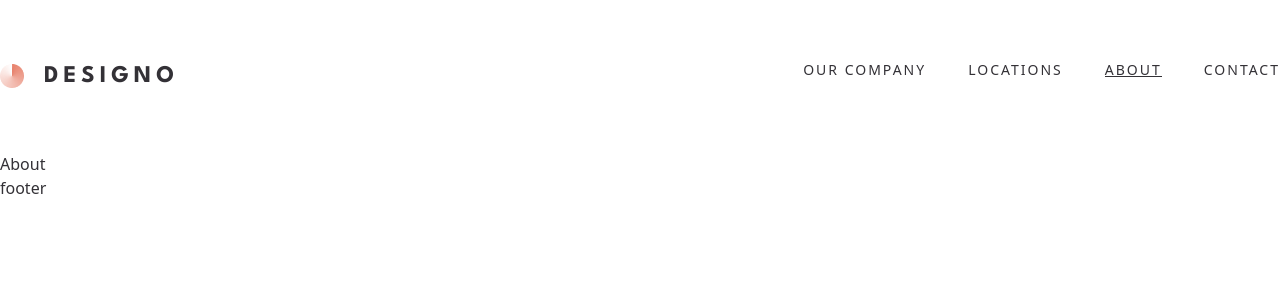
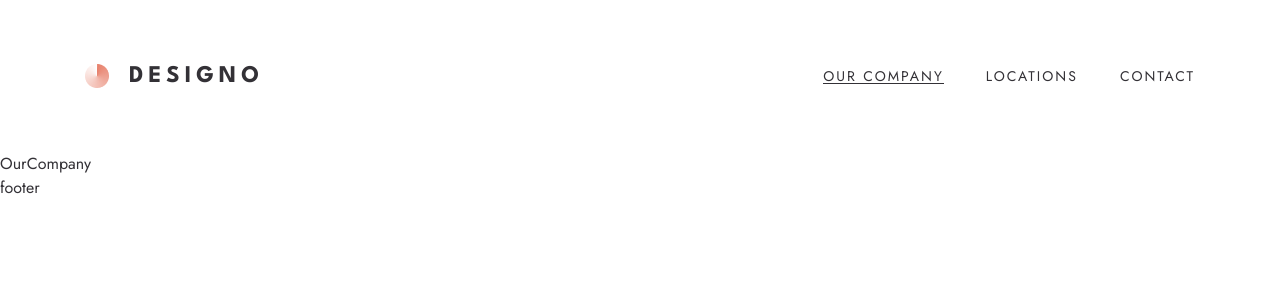
Before and after one commit to aleksi-svaridze/designo, a React (Create React App) app: page /about in a window 1280 px wide. Shown: the top 300 px of the page. Built offline with nearby package versions, Linux system fonts and the light colour scheme.

Commit message:
Finishe Header section

```diff
--- a/src/App.js
+++ b/src/App.js
@@ -1,7 +1,7 @@
 import { Routes, Route } from "react-router-dom";
 
 import { Home } from "./pages/Home";
-import { About } from "./pages/About";
+import { OurCompany } from "./pages/OurCompany";
 import { Location } from "./pages/Location";
 import { Contact } from "./pages/Contact";
 import { NotFound } from "./pages/NotFound";
@@ -11,11 +11,11 @@ import { Footer } from "./components/Footer";
 
 function App() {
   return (
-    <div>
+    <div className="font-jost text-dark-gray">
       <Header />
       <Routes>
         <Route path="" index element={<Home />} />
-        <Route path="about" element={<About />} />
+        <Route path="about" element={<OurCompany />} />     {/* Our Company */}
         <Route path="locations"  element={<Location />} />
         <Route path="contact"  element={<Contact />} />
         <Route path="*"  element={<NotFound />} />
--- a/src/components/Header.jsx
+++ b/src/components/Header.jsx
@@ -1,21 +1,25 @@
-import { Link, NavLink } from 'react-router-dom'
-import LogoImage from '../images/logo.png'
+import { Link, NavLink } from 'react-router-dom';
+import LogoImage from '../images/logo.png';
+import { Menu } from '../images/svgs';
 
 export const Header = () => {
     return(
-        <header className='py-16'>
-            <div className='flex items-start justify-between container mx-auto'>
-                <Link to="" className='font-spartan text-dark-gray flex items-start gap-x-5 text-2xl leading-6 tracking-[5px] uppercase font-bold'>
+        <header className='py-9 md:py-16'>
+            <div className='flex items-center justify-between container'>
+                <Link to="" className='flex items-center gap-x-5'>
                     <img src={LogoImage} alt="" className='w-6 h-6' />
-                    designo
+                    <span className='text-2xl leading-6 tracking-[5px] uppercase font-bold font-spartan'>designo</span>
                 </Link>
 
-                <nav className="flex items-start gap-x-[42px] uppercase text-sm leading-3 tracking-[2px]">
-                    <NavLink to="" className={({isActive}) => isActive && 'border-b border-dark-gray'}>our company</NavLink>
+                <nav className="hidden md:flex items-start gap-x-[42px] uppercase text-sm leading-[14px] tracking-[2px]">
+                    <NavLink to="about" className={({isActive}) => isActive && 'border-b border-dark-gray'}>our company</NavLink>
                     <NavLink to="locations" className={({isActive}) => isActive && 'border-b border-dark-gray'}>locations</NavLink>
-                    <NavLink to="about" className={({isActive}) => isActive && 'border-b border-dark-gray'}>about</NavLink>
                     <NavLink to="contact" className={({isActive}) => isActive && 'border-b border-dark-gray'}>contact</NavLink>
                 </nav>
+
+                <div className='md:hidden'>
+                    <Menu />
+                </div>
             </div>
         </header>
     )
--- /dev/null
+++ b/src/images/svgs/index.js
@@ -0,0 +1,9 @@
+export const Menu =()=>{
+    return(
+        <svg width="24" height="20" viewBox="0 0 24 20" fill="none" xmlns="http://www.w3.org/2000/svg">
+            <rect width="24" height="4" fill="#1D1C1E"/>
+            <rect y="8" width="24" height="4" fill="#1D1C1E"/>
+            <rect y="16" width="24" height="4" fill="#1D1C1E"/>
+        </svg>
+    )
+}
--- a/src/pages/About.jsx
+++ /dev/null
@@ -1,9 +0,0 @@
-
-
-export const About = () => {
-    return(
-        <div>
-            About
-        </div>
-    )
-}
--- /dev/null
+++ b/src/pages/OurCompany.jsx
@@ -0,0 +1,9 @@
+
+
+export const OurCompany = () => {
+    return(
+        <div>
+            OurCompany
+        </div>
+    )
+}
--- a/tailwind.config.js
+++ b/tailwind.config.js
@@ -5,6 +5,15 @@ module.exports = {
     "./src/**/*.{js,jsx,ts,tsx}",
   ],
   theme: {
+    container: {
+      center: true,
+      padding: {
+        DEFAULT: '1.5rem',
+        md: '2.5rem',
+        xl: '85px',
+        '2xl': '213px',
+      },
+    },
     extend: {
       fontFamily: {
         "jost": ["Jost", "sans-serif"],
```
